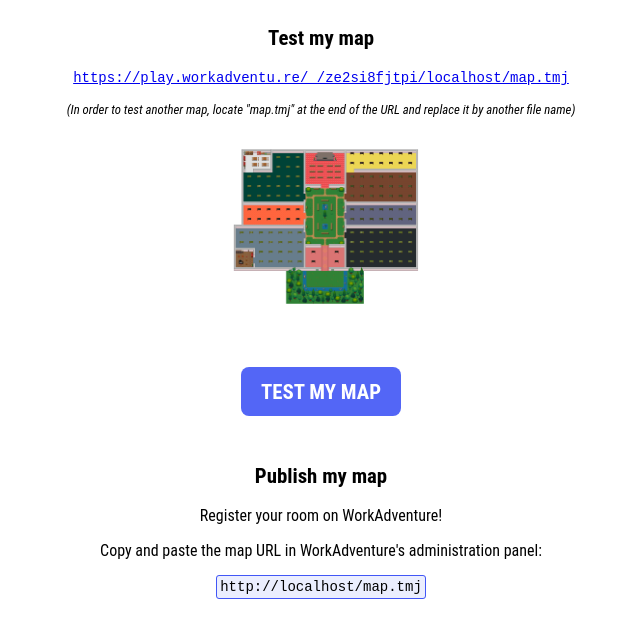
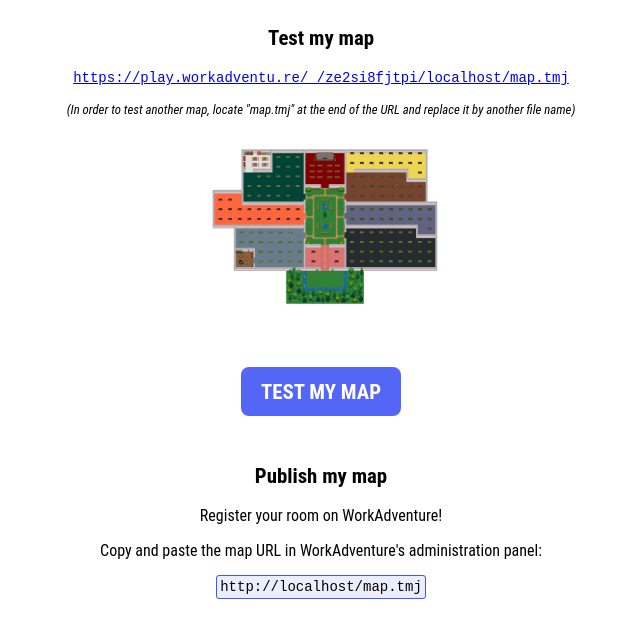
Before and after one commit to esanger/MEME-map-2024, a plain HTML site: page index.html in a window 1280 px wide. Shown: the part 117-757 px from the top of the page, without its empty margins (319-959 px from the left). Drawn offline with Linux system fonts and the light colour scheme.

Commit message:
Deploying to gh-pages from master @ d3d3df83a7fdbf7e09984ee58fa003116d027650 🚀

```diff
--- a/index.html
+++ b/index.html
@@ -151,7 +151,7 @@
                 <h2>Test my map</h2>
                 <p><a id="testMapURL" href="#" class="url"></a></p>
                 <p class="tips">(In order to test another map, locate "map.tmj" at the end of the URL and replace it by another file name)</p>
-                <img src="./assets/map-56694e2b.png" alt="Map thumbnail" class="map">
+                <img src="./assets/map-862f8caf.png" alt="Map thumbnail" class="map">
                 <p><a id="testMapBtnURL" href="#" class="button">Test my map</a></p>
             </section>
 
```
Also changed, not shown: assets/map-56694e2b.png (deleted), assets/map-862f8caf.png (added), conference-chunk-1-e1bd73dd.png (renamed from conference-chunk-1-48516b24.png), conference.png, map-chunk-1-8719f4fa.png (added), map-chunk-1-985731c7.png (deleted), map-chunk-2-8719f4fa.png (renamed from map-chunk-2-985731c7.png), map.png, 1 other file.
